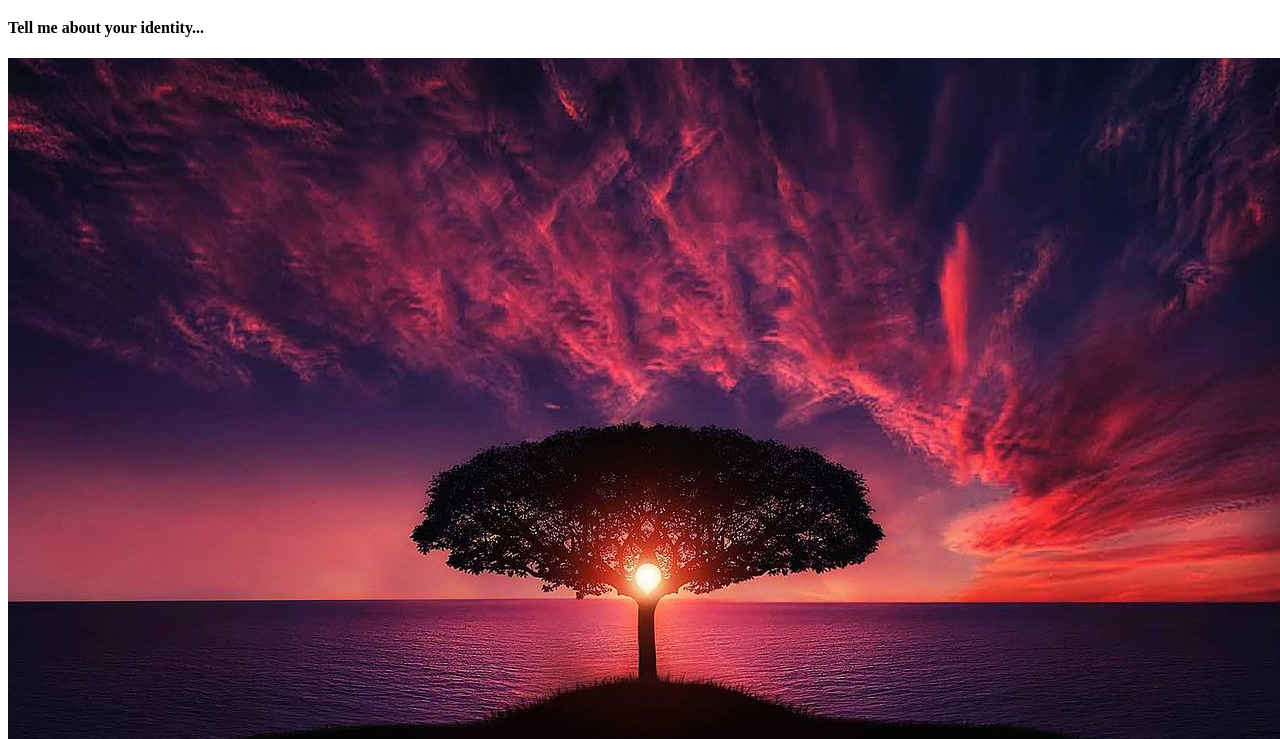
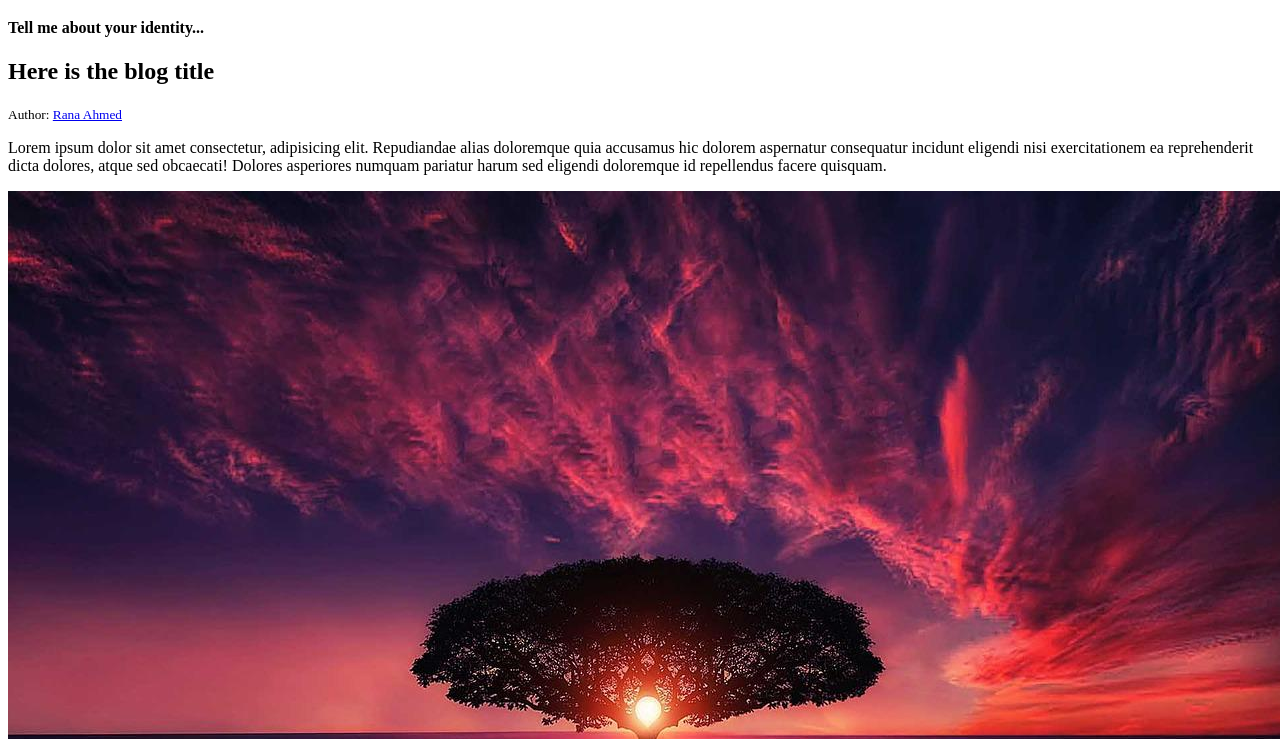
Before and after one commit to Rana12356/practice-github, a plain HTML site: page index.html in a window 1280 px wide. Shown: the part 61-800 px from the top of the page. Drawn offline with Linux system fonts and the light colour scheme.

Commit message:
blog added

```diff
--- a/index.html
+++ b/index.html
@@ -8,6 +8,11 @@
 <body>
     <h1>Welcome to my website.</h1>
     <h4>Tell me about your identity...</h4>
+    <div>
+        <h2>Here is the blog title</h2>
+        <p><small>Author: <a href="#">Rana Ahmed</a></small></p>
+        <p>Lorem ipsum dolor sit amet consectetur, adipisicing elit. Repudiandae alias doloremque quia accusamus hic dolorem aspernatur consequatur incidunt eligendi nisi exercitationem ea reprehenderit dicta dolores, atque sed obcaecati! Dolores asperiores numquam pariatur harum sed eligendi doloremque id repellendus facere quisquam.</p>
+    </div>
     <img src="images/pic-1.jpg" alt="">
 </body>
 </html>
```
